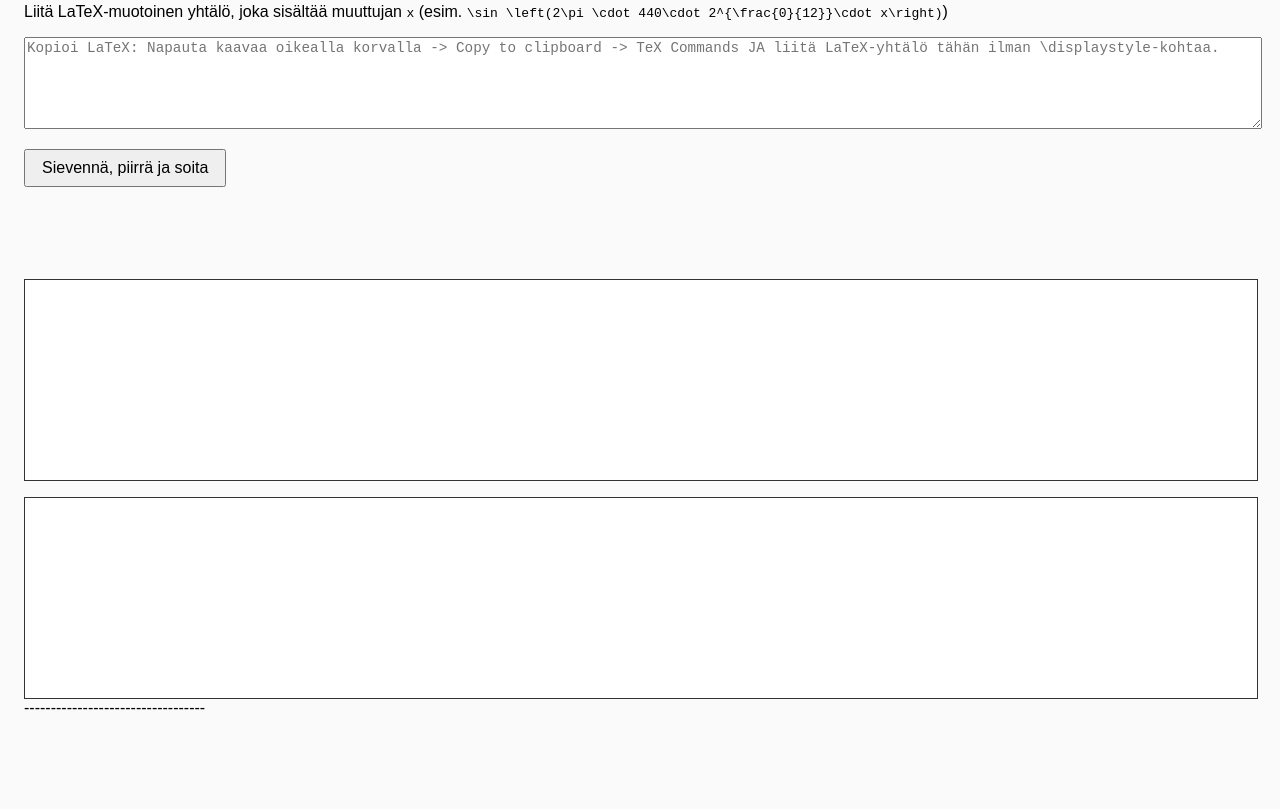
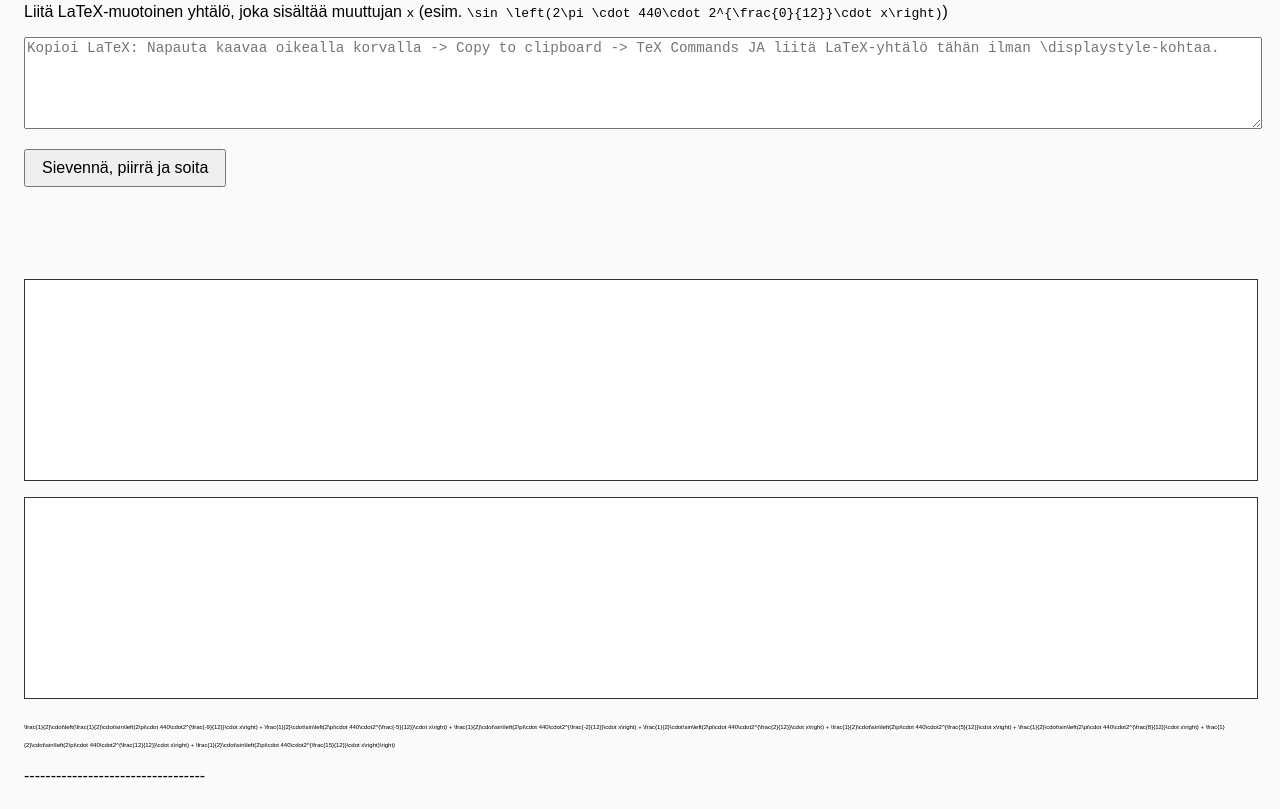
Before and after one commit to 0skari/soinnutfunktioksi, a plain HTML site: page index.html in a window 1280 px wide. Shown: the part 1010-1819 px from the top of the page. Before the commit the page ends 1751 px from the top, so only its background shows below. Drawn offline with nearby package versions, Linux system fonts and the light colour scheme.

Commit message:
Update index.html

```diff
--- a/index.html
+++ b/index.html
@@ -467,6 +467,8 @@
   });
 </script>
 
+<p><small><small><small><small><small><small><small><small>\frac{1}{2}\cdot\left(\frac{1}{2}\cdot\sin\left(2\pi\cdot 440\cdot2^{\frac{-9}{12}}\cdot x\right) + \frac{1}{2}\cdot\sin\left(2\pi\cdot 440\cdot2^{\frac{-5}{12}}\cdot x\right) + \frac{1}{2}\cdot\sin\left(2\pi\cdot 440\cdot2^{\frac{-2}{12}}\cdot x\right) + \frac{1}{2}\cdot\sin\left(2\pi\cdot 440\cdot2^{\frac{2}{12}}\cdot x\right) + \frac{1}{2}\cdot\sin\left(2\pi\cdot 440\cdot2^{\frac{5}{12}}\cdot x\right) + \frac{1}{2}\cdot\sin\left(2\pi\cdot 440\cdot2^{\frac{8}{12}}\cdot x\right) + \frac{1}{2}\cdot\sin\left(2\pi\cdot 440\cdot2^{\frac{12}{12}}\cdot x\right) + \frac{1}{2}\cdot\sin\left(2\pi\cdot 440\cdot2^{\frac{15}{12}}\cdot x\right)\right)</small></small></small></small></small></small></small></small></p>
+
 </body>
 </html>
 
```
